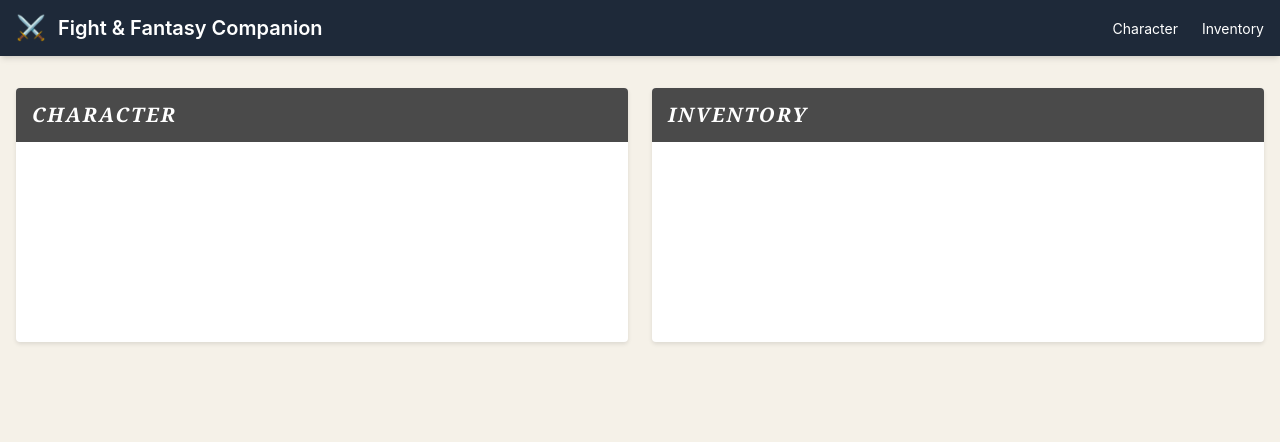
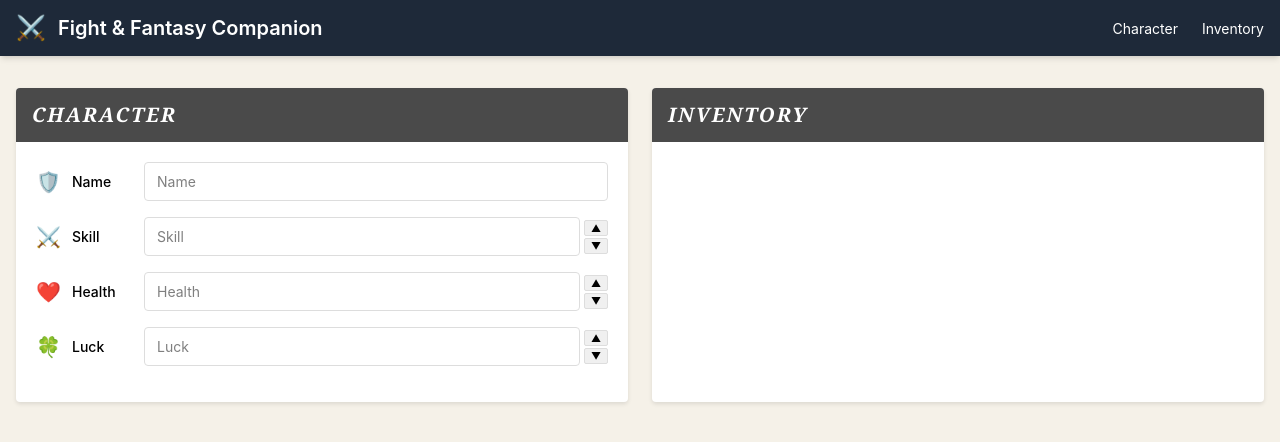
Before and after one commit to dialex/fnf-companion, a React (Vite) app: page / in a window 1280 px wide. Shown: the top 442 px of the page. Built offline with nearby package versions, Linux system fonts and the light colour scheme; the HTML template or start-up script is replaced by a standard one.

Commit message:
feat: add character section with name, skill, health, luck fields

```diff
--- a/src/App.css
+++ b/src/App.css
@@ -29,3 +29,76 @@
   padding: 20px;
   min-height: 200px;
 }
+
+.field-group {
+  display: flex;
+  align-items: center;
+  gap: 12px;
+  margin-bottom: 16px;
+}
+
+.field-icon {
+  font-size: 20px;
+  width: 24px;
+  text-align: center;
+  flex-shrink: 0;
+}
+
+.field-label {
+  font-weight: 500;
+  min-width: 60px;
+  flex-shrink: 0;
+}
+
+.field-input {
+  flex: 1;
+  padding: 8px 12px;
+  border: 1px solid #ddd;
+  border-radius: 4px;
+  font-size: 14px;
+}
+
+.field-input:focus {
+  outline: none;
+  border-color: #4a4a4a;
+}
+
+.number-input-wrapper {
+  flex: 1;
+  display: flex;
+  align-items: center;
+  gap: 4px;
+}
+
+.number-input {
+  flex: 1;
+}
+
+.number-controls {
+  display: flex;
+  flex-direction: column;
+  gap: 2px;
+}
+
+.number-btn {
+  background: #f0f0f0;
+  border: 1px solid #ddd;
+  border-radius: 2px;
+  width: 24px;
+  height: 16px;
+  display: flex;
+  align-items: center;
+  justify-content: center;
+  font-size: 10px;
+  cursor: pointer;
+  padding: 0;
+  line-height: 1;
+}
+
+.number-btn:hover {
+  background: #e0e0e0;
+}
+
+.number-btn:active {
+  background: #d0d0d0;
+}
--- a/src/App.jsx
+++ b/src/App.jsx
@@ -1,7 +1,20 @@
-import React from 'react';
+import React, { useState } from 'react';
 import './App.css';
 
 function App() {
+  const [skill, setSkill] = useState('');
+  const [health, setHealth] = useState('');
+  const [luck, setLuck] = useState('');
+
+  const increment = (setter, current) => {
+    const value = parseInt(current) || 0;
+    setter(String(value + 1));
+  };
+
+  const decrement = (setter, current) => {
+    const value = parseInt(current) || 0;
+    setter(String(Math.max(0, value - 1)));
+  };
   return (
     <div className="min-h-screen bg-beige">
       <header className="sticky top-0 z-50 bg-gray-800 text-white shadow-md">
@@ -27,7 +40,104 @@ function App() {
               <h2 className="section-title">CHARACTER</h2>
             </div>
             <div className="section-content">
-              {/* Character fields will be added in Step 4 */}
+              <div className="field-group">
+                <div className="field-icon">🛡️</div>
+                <label className="field-label">Name</label>
+                <input type="text" className="field-input" placeholder="Name" />
+              </div>
+              <div className="field-group">
+                <div className="field-icon">⚔️</div>
+                <label className="field-label">Skill</label>
+                <div className="number-input-wrapper">
+                  <input
+                    type="number"
+                    className="field-input number-input"
+                    placeholder="Skill"
+                    value={skill}
+                    onChange={(e) => setSkill(e.target.value)}
+                  />
+                  <div className="number-controls">
+                    <button
+                      type="button"
+                      className="number-btn"
+                      aria-label="Increment"
+                      onClick={() => increment(setSkill, skill)}
+                    >
+                      ▲
+                    </button>
+                    <button
+                      type="button"
+                      className="number-btn"
+                      aria-label="Decrement"
+                      onClick={() => decrement(setSkill, skill)}
+                    >
+                      ▼
+                    </button>
+                  </div>
+                </div>
+              </div>
+              <div className="field-group">
+                <div className="field-icon">❤️</div>
+                <label className="field-label">Health</label>
+                <div className="number-input-wrapper">
+                  <input
+                    type="number"
+                    className="field-input number-input"
+                    placeholder="Health"
+                    value={health}
+                    onChange={(e) => setHealth(e.target.value)}
+                  />
+                  <div className="number-controls">
+                    <button
+                      type="button"
+                      className="number-btn"
+                      aria-label="Increment"
+                      onClick={() => increment(setHealth, health)}
+                    >
+                      ▲
+                    </button>
+                    <button
+                      type="button"
+                      className="number-btn"
+                      aria-label="Decrement"
+                      onClick={() => decrement(setHealth, health)}
+                    >
+                      ▼
+                    </button>
+                  </div>
+                </div>
+              </div>
+              <div className="field-group">
+                <div className="field-icon">🍀</div>
+                <label className="field-label">Luck</label>
+                <div className="number-input-wrapper">
+                  <input
+                    type="number"
+                    className="field-input number-input"
+                    placeholder="Luck"
+                    value={luck}
+                    onChange={(e) => setLuck(e.target.value)}
+                  />
+                  <div className="number-controls">
+                    <button
+                      type="button"
+                      className="number-btn"
+                      aria-label="Increment"
+                      onClick={() => increment(setLuck, luck)}
+                    >
+                      ▲
+                    </button>
+                    <button
+                      type="button"
+                      className="number-btn"
+                      aria-label="Decrement"
+                      onClick={() => decrement(setLuck, luck)}
+                    >
+                      ▼
+                    </button>
+                  </div>
+                </div>
+              </div>
             </div>
           </section>
           <section id="inventory" className="section-container">
```
